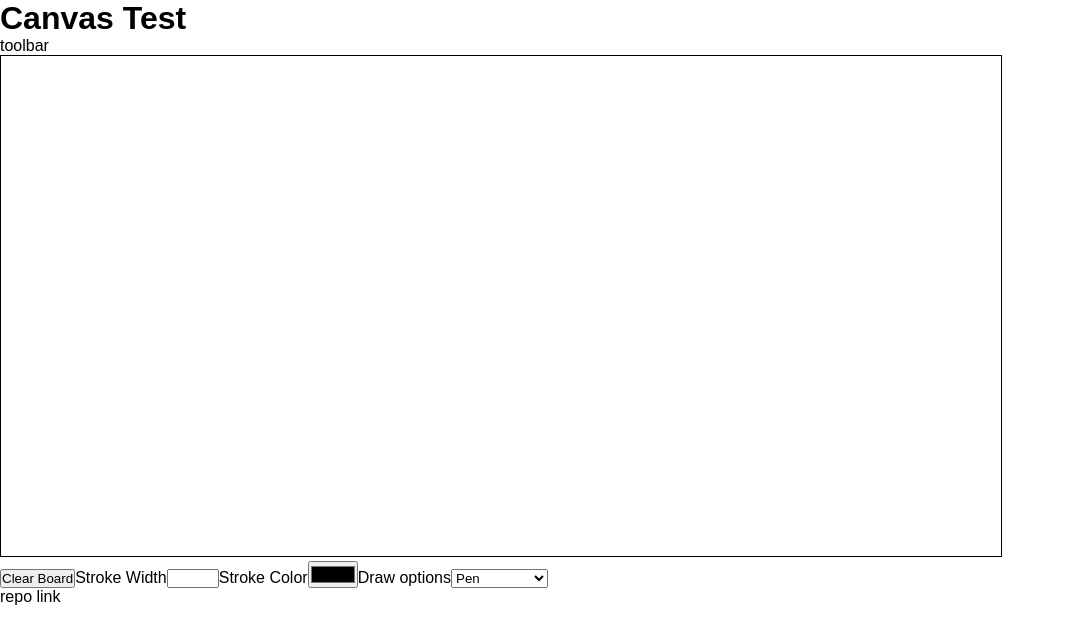
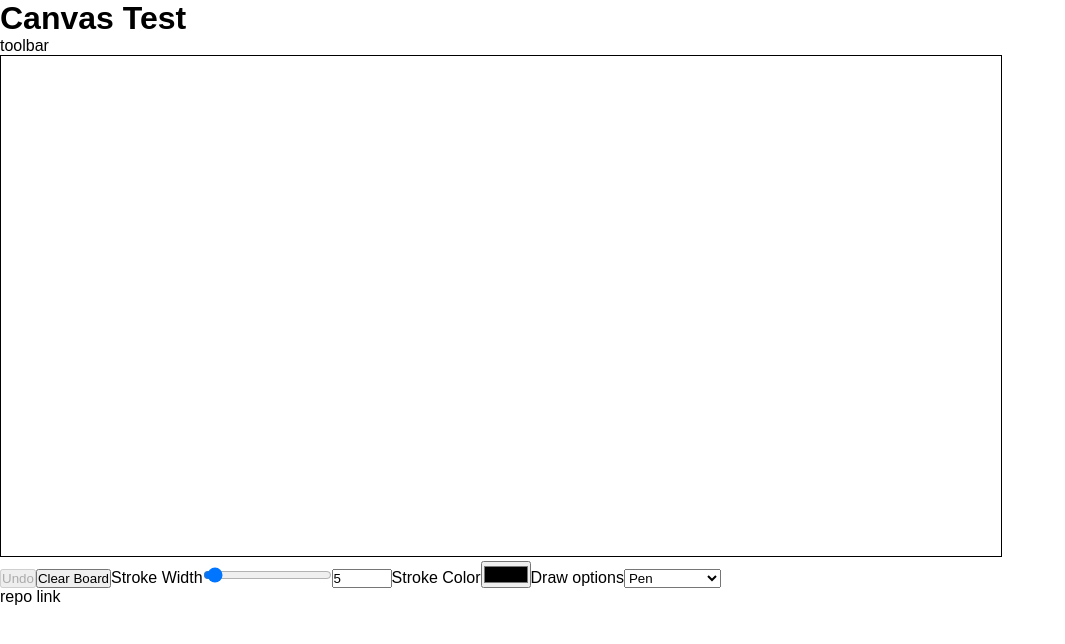
Before and after one commit to pjhg14/JScribble-frontend, a React (Create React App) app: page / in a window 1280 px wide. Shown: the top 644 px of the page, without its empty margins (0-1065 px from the left). Built offline with nearby package versions, Linux system fonts and the light colour scheme.

Commit message:
Added pen width and pen color controls, Added undo and made clear function respect background color

```diff
--- a/src/components/Canvas.js
+++ b/src/components/Canvas.js
@@ -1,5 +1,6 @@
 import { useEffect, useRef, useReducer } from "react";
 import { canvasReducer, initialCanvasState } from "../utils/reducers/canvasReducer";
+import PenSizePicker from "./PenSizePicker";
 
 export default function Canvas() {
     const canvas = useRef(null)
@@ -26,42 +27,118 @@ export default function Canvas() {
     function handlePaint(e) {
         if (!state.drawing) return
 
-        const cursorX = e.pageX - canvas.current.offsetLeft
-        const cursorY = e.pageY - canvas.current.offsetTop
+        // console.log("drawing...")
+
+        let cursorX
+        let cursorY
+
+        // If on desktop
+        if (e.pageX || e.pageY) {
+            cursorX = e.pageX - canvas.current.offsetLeft
+            cursorY = e.pageY - canvas.current.offsetTop
+        } else {
+            // else on mobile
+            console.log(e.touches)
+            cursorX = e.touches[0].pageX - canvas.current.offsetLeft
+            cursorY = e.touches[0].pageY - canvas.current.offsetTop
+        }
+
 
         // seems like the most performant way to draw in react for some reason???
         state.context.lineTo(cursorX, cursorY)
         state.context.stroke()
-        state.context.beginPath()
         state.context.moveTo(cursorX, cursorY)
     }
 
     function handleDrawStart(e) {
-        const cursorX = e.pageX - canvas.current.offsetLeft
-        const cursorY = e.pageY - canvas.current.offsetTop
+        // console.log("draw start")
+        let cursorX
+        let cursorY
 
-        // setDrawing(true)
-        dispatch({
-            type: "startDrawing"
-        })
+        // If on desktop
+        if (e.pageX || e.pageY) {
+            cursorX = e.pageX - canvas.current.offsetLeft
+            cursorY = e.pageY - canvas.current.offsetTop
+        } else {
+            // else on mobile
+            cursorX = e.touches[0].pageX - canvas.current.offsetLeft
+            cursorY = e.touches[0].pageY - canvas.current.offsetTop
+        }
+
+        // Enforce context state
+        state.context.lineWidth = state.penSize
+        state.context.lineCap = state.penCap
+        state.context.lineJoin = state.joinType
+        state.context.strokeStyle = state.penColor
+        state.context.fillStyle = state.fillColor
+
+        dispatch({type: "startDrawing"})
+        state.context.beginPath()
         state.context.lineTo(cursorX, cursorY)
         state.context.stroke()
     }
 
-    function handleDrawEnd() {
-        // setDrawing(false)
-        dispatch({
-            type: "stopDrawing"
-        })
+    function handleDrawEnd(e) {
+        if (!state.drawing) return
+
+        // console.log("draw end")
+        dispatch({type: "stopDrawing"})
         // Begin new path to end last one
+        state.context.stroke()
         state.context.closePath()
-        state.context.beginPath()
+
+        // console.log(e)
+
+        // if end of drawing was NOT due to the mouse leaving the canvas
+        if (e.type != 'mouseout') {
+            // add drawn path to last path
+            dispatch({
+                type: "addLastPath",
+                payload: state.context.getImageData(0, 0, canvas.current.width, canvas.current.height)
+            })
+        }
+
     }
 
     function handleCanvasClear() {
-        state.context.clearRect(0, 0, canvas.current.width, canvas.current.height)
+        state.context.fillStyle = state.backgroundColor
+        state.context.fillRect(0, 0, canvas.current.width, canvas.current.height)
+        state.context.fillStyle = state.fillColor
+
+        dispatch({
+            type: "clearPastPaths"
+        })
     }
 
+    function handleCanvasUndo() {
+        // if last action is end of stack
+        if (state.pastPaths.length <= 1) {
+            handleCanvasClear()
+            return
+        }
+
+        // get last saved imageData
+        const imageData = state.pastPaths[state.pastPaths.length - 2]
+        state.context.putImageData(imageData, 0, 0)
+
+        dispatch({
+            type: "removeLastPath"
+        })
+    }
+
+    function handleLineWidthChange(event) {
+        dispatch({
+            type: "setPenSize",
+            payload: event.target.value
+        })
+    }
+
+    function handlePenColorChange(event) {
+        dispatch({
+            type: "setPenColor",
+            payload: event.target.value
+        })
+    }
 
     // console.log()
 
@@ -76,23 +153,30 @@ export default function Canvas() {
                 onMouseDown={handleDrawStart}
                 onMouseUp={handleDrawEnd}
                 onMouseMove={handlePaint}
+                onMouseOut={handleDrawEnd}
 
                 // Mobile/Tablet Touch events (Does not work for some reason???)
                 onTouchStart={handleDrawStart}
                 onTouchEnd={handleDrawEnd}
-                onTouchMove={handlePaint}
-
-                // onClick={e => console.log(e)}
-                >
+                onTouchMove={handlePaint}>
             </canvas>
-            <div className="board-options">
+            <div className="tools">
+                <button
+                    disabled={state.pastPaths.length <= 0}
+                    onClick={handleCanvasUndo}>
+                        Undo
+                </button>
+                {/* <button>Redo</button> */}
                 <button onClick={handleCanvasClear}>Clear Board</button>
 
-                <label htmlFor="stroke-width">Stroke Width</label>
-                <input type="number" id="stroke-width" min="1" max="47"/>
+                <PenSizePicker penSize={state.penSize} setPenSize={handleLineWidthChange}/>
 
                 <label htmlFor="color-picker">Stroke Color</label>
-                <input type="color" id="color-picker"/>
+                <input
+                    type="color"
+                    id="color-picker"
+                    onChange={handlePenColorChange}
+                />
 
                 <label htmlFor="draw-type">Draw options</label>
                 <select id="draw-type">
--- /dev/null
+++ b/src/components/PenSizePicker.js
@@ -0,0 +1,23 @@
+export default function PenSizePicker({ penSize, setPenSize }) {
+    return(
+        <>
+            <label htmlFor="stroke-width">Stroke Width</label>
+                <input
+                    type="range"
+                    id="stroke-width"
+                    min="1"
+                    max="100"
+                    value={penSize}
+                    onChange={setPenSize}
+                />
+                <input
+                    type="number"
+                    id="stroke-width"
+                    min="1"
+                    max="100"
+                    value={penSize}
+                    onChange={setPenSize}
+                />
+        </>
+    )
+}
--- a/src/styles.css
+++ b/src/styles.css
@@ -28,6 +28,7 @@
 
 .board {
     border: 1px solid black;
+    cursor: crosshair;
 }
 
 /* Utility classes */
--- a/src/utils/reducers/canvasReducer.js
+++ b/src/utils/reducers/canvasReducer.js
@@ -1,9 +1,17 @@
 export const initialCanvasState = {
     context: null,
     drawing: false,
+    penColor: "#000000",
+    fillColor: "#ffffff",
+    penSize: 5,
+    penCap: "round",
+    joinType: "round",
+    backgroundColor: "#ffffff",
+    pastPaths: []
 }
 
 export function canvasReducer(state, action) {
+    let pathArray
 
     switch (action.type) {
         case "init":
@@ -12,8 +20,8 @@ export function canvasReducer(state, action) {
             context.lineJoin = "round"
             context.lineCap = "round"
             context.lineWidth = 5
-            context.strokeStyle = "black"
-            context.fillStyle = "white"
+            context.strokeStyle = "#000000"
+            context.fillStyle = "#ffffff"
 
             return {
                 ...state,
@@ -32,31 +40,63 @@ export function canvasReducer(state, action) {
                 drawing: false
             }
 
-        case "setLineJoin":
-            state.context.lineJoin = action.payload
+        case "setJoinType":
+            return {
+                ...state,
+                joinType: action.payload
+            }
 
-            return state
+        case "setPenCap":
+            return {
+                ...state,
+                penCap: action.payload
+            }
 
-        case "setLineCap":
-            state.context.lineCap = action.payload
+        case "setPenSize":
+            return {
+                ...state,
+                penSize: action.payload
+            }
 
-            return state
+        case "setPenColor":
+            return {
+                ...state,
+                penColor: action.payload
+            }
 
-        case "setLineWidth":
-            state.context.lineWidth = action.payload
+        case "setFillColor":
+            return {
+                ...state,
+                fillColor: action.payload
+            }
+        case "addLastPath":
+            pathArray = [...state.pastPaths]
 
-            return state
+            // stack limit (might implement later)
+            // if (pathArray.length > 9) pathArray.shift()
 
-        case "setStrokeStyle":
-            state.context.lineJoin = action.payload
+            pathArray.push(action.payload)
 
-            return state
+            // console.log(pathArray)
+            return {
+                ...state,
+                pastPaths: pathArray
+            }
+        case "removeLastPath":
+            // create new array with all but last path
+            pathArray = [...(state.pastPaths)]
+            pathArray.pop()
 
-        case "setFillStyle":
-            state.context.lineJoin = action.payload
+            return {
+                ...state,
+                pastPaths: pathArray
+            }
 
-            return state
-
+        case "clearPastPaths":
+            return {
+                ...state,
+                pastPaths: []
+            }
         default:
             return state
     }
```
